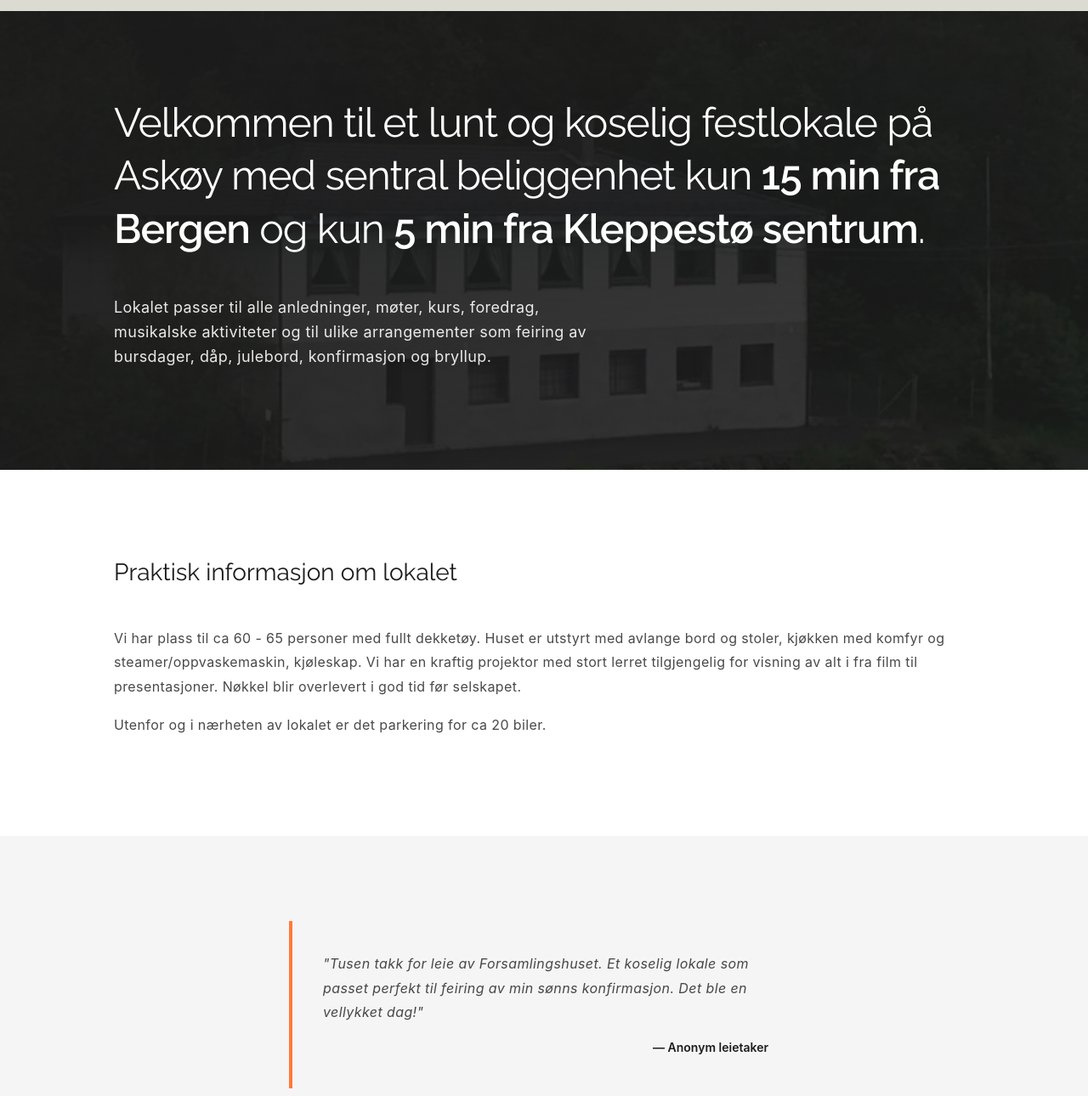
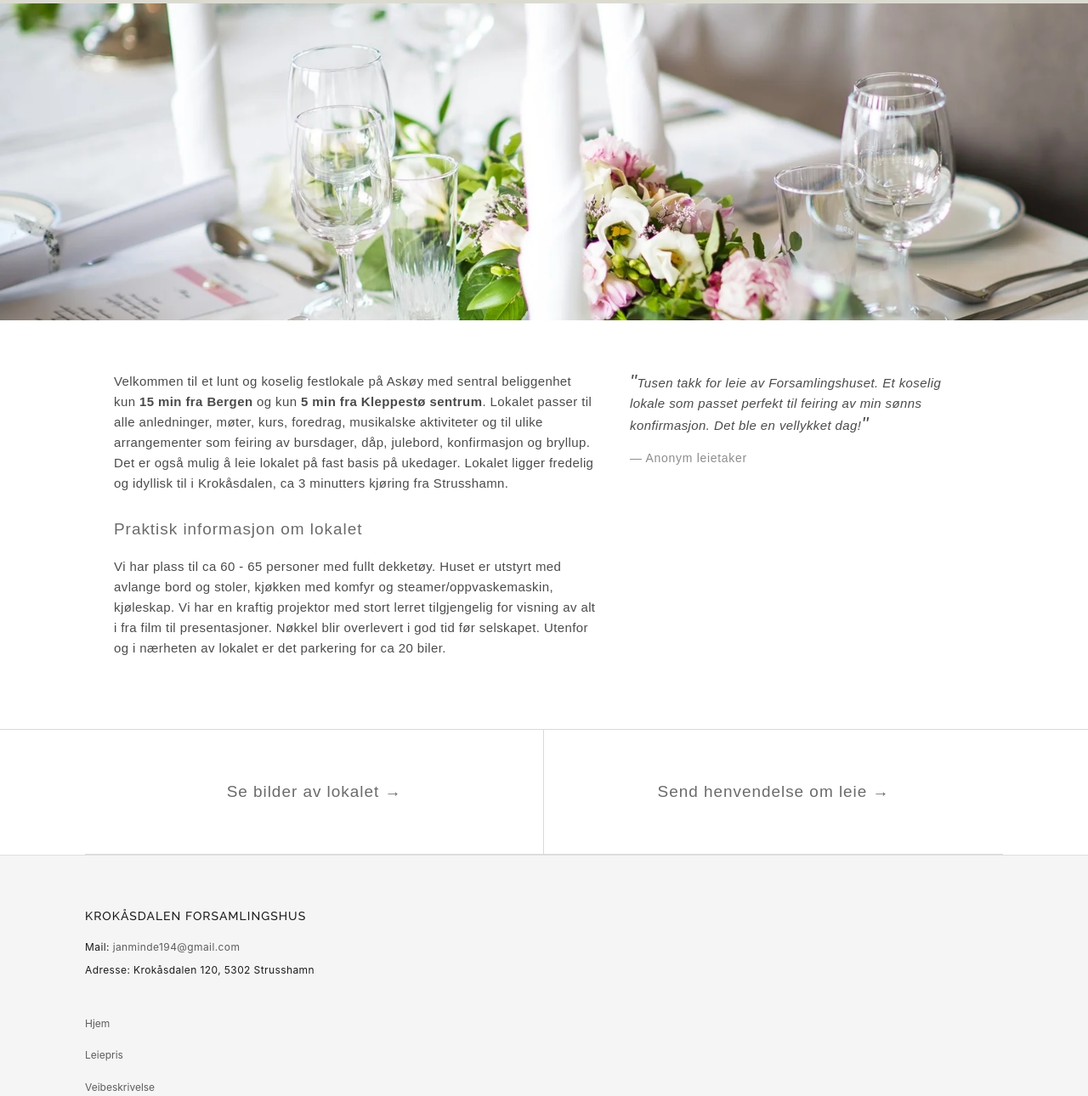
Before and after one commit to fagerli/forsamlingshuset, a plain HTML site: page index.html in a window 1280 px wide. Shown: the part 128-1418 px from the top of the page at 85% size. Drawn offline with Linux system fonts and the light colour scheme.

Commit message:
frontpage ok for now

```diff
--- a/index.html
+++ b/index.html
@@ -95,53 +95,46 @@
     </header>
 
     <!-- Main Content -->
-    <main id="main" class="main">
-        <!-- Welcome Section with Image -->
-        <section class="index-section index-section-first has-image">
-            <div class="index-section-inner">
-                <div class="section-content">
-                    <h1 class="section-title">
-                        Velkommen til et lunt og koselig festlokale på Askøy med sentral beliggenhet kun <strong>15 min fra Bergen</strong> og kun <strong>5 min fra Kleppestø sentrum</strong>.
-                    </h1>
-                    <p class="section-description">
-                        Lokalet passer til alle anledninger, møter, kurs, foredrag, musikalske aktiviteter og til ulike arrangementer som feiring av bursdager, dåp, julebord, konfirmasjon og bryllup.
-                    </p>
+    <main id="page" role="main">
+        <div id="content" class="main-content">
+            <!-- Hero Image -->
+            <div class="hero-image">
+                <img src="assets/images/hero.jpg" alt="Krokåsdalen forsamlingshus">
+            </div>
+
+            <!-- Content Grid -->
+            <div class="content-grid">
+                <div class="content-left">
+                    <p>Velkommen til et lunt og koselig festlokale på Askøy med sentral beliggenhet kun <strong>15 min fra Bergen</strong> og kun <strong>5 min fra Kleppestø sentrum</strong>. Lokalet passer til alle anledninger, møter, kurs, foredrag, musikalske aktiviteter og til ulike arrangementer som feiring av bursdager, dåp, julebord, konfirmasjon og bryllup. Det er også mulig å leie lokalet på fast basis på ukedager. Lokalet ligger fredelig og idyllisk til i Krokåsdalen, ca 3 minutters kjøring fra Strusshamn.</p>
+
+                    <h3>Praktisk informasjon om lokalet</h3>
+
+                    <p>Vi har plass til ca 60 - 65 personer med fullt dekketøy. Huset er utstyrt med avlange bord og stoler, kjøkken med komfyr og steamer/oppvaskemaskin, kjøleskap. Vi har en kraftig projektor med stort lerret tilgjengelig for visning av alt i fra film til presentasjoner. Nøkkel blir overlevert i god tid før selskapet. Utenfor og i nærheten av lokalet er det parkering for ca 20 biler.</p>
+                </div>
+
+                <div class="content-right">
+                    <figure class="testimonial-block">
+                        <blockquote>
+                            <p><span>"</span>Tusen takk for leie av Forsamlingshuset. Et koselig lokale som passet perfekt til feiring av min sønns konfirmasjon. Det ble en vellykket dag!<span>"</span></p>
+                        </blockquote>
+                        <figcaption>— Anonym leietaker</figcaption>
+                    </figure>
                 </div>
             </div>
-        </section>
 
-        <!-- Info Section -->
-        <section class="index-section">
-            <div class="section-content">
-                <h2>Praktisk informasjon om lokalet</h2>
-                <p>Vi har plass til ca 60 - 65 personer med fullt dekketøy. Huset er utstyrt med avlange bord og stoler, kjøkken med komfyr og steamer/oppvaskemaskin, kjøleskap. Vi har en kraftig projektor med stort lerret tilgjengelig for visning av alt i fra film til presentasjoner. Nøkkel blir overlevert i god tid før selskapet.</p>
-                <p>Utenfor og i nærheten av lokalet er det parkering for ca 20 biler.</p>
-            </div>
-        </section>
+            <!-- Divider -->
+            <hr class="content-divider">
 
-        <!-- Testimonial Section -->
-        <section class="index-section testimonial-section">
-            <div class="section-content">
-                <blockquote class="testimonial">
-                    <p>"Tusen takk for leie av Forsamlingshuset. Et koselig lokale som passet perfekt til feiring av min sønns konfirmasjon. Det ble en vellykket dag!"</p>
-                    <footer>— Anonym leietaker</footer>
-                </blockquote>
-            </div>
-        </section>
-
-        <!-- CTA Links Section -->
-        <section class="index-section cta-section">
-            <div class="section-content">
-                <div class="cta-links">
-                    <div class="cta-link">
-                        <h3><a href="bildegalleri.html">Se bilder av lokalet →</a></h3>
-                    </div>
-                    <div class="cta-link">
-                        <h3><a href="kontakt.html">Send henvendelse om leie →</a></h3>
-                    </div>
+            <!-- CTA Section -->
+            <div class="cta-grid">
+                <div class="cta-item">
+                    <h3><a href="bildegalleri.html">Se bilder av lokalet →</a></h3>
+                </div>
+                <div class="cta-item">
+                    <h3><a href="kontakt.html">Send henvendelse om leie →</a></h3>
                 </div>
             </div>
-        </section>
+        </div>
     </main>
 
     <!-- Footer -->
--- a/styles.css
+++ b/styles.css
@@ -345,77 +345,159 @@ a:hover {
 }
 
 /* ===== MAIN CONTENT ===== */
-.main {
-    width: 100%;
-}
-
-.index-section {
-    padding: 100px 34px;
+#page {
     max-width: 100%;
     margin: 0 auto;
 }
 
-.index-section.index-section-first {
-    background: linear-gradient(135deg, rgba(28, 28, 28, 0.95), rgba(28, 28, 28, 0.85)),
-                url('assets/images/forsamlingshuset.jpg');
-    background-size: cover;
-    background-position: center;
-    background-attachment: fixed;
-    color: #fff;
-    min-height: 500px;
-    display: flex;
-    align-items: center;
-    justify-content: center;
+#content {
+    width: 100%;
 }
 
-.section-content {
+.main-content {
+    width: 100%;
+    margin: 0 auto;
+}
+
+/* Hero Image */
+.hero-image {
+    width: 100%;
+    max-width: 100%;
+    display: block;
+    position: relative;
+    padding-bottom: 29.15%;
+    height: 0;
+    overflow: hidden;
+}
+
+.hero-image img {
+    position: absolute;
+    top: 0;
+    left: 0;
+    width: 100%;
+    height: 100%;
+    object-fit: cover;
+    display: block;
+}
+
+/* Content Grid */
+.content-grid {
+    display: grid;
+    grid-template-columns: 7fr 5fr;
+    gap: 40px;
     max-width: 1080px;
     margin: 0 auto;
-    padding: 0 34px;
+    padding: 60px 34px;
+    background: #fff;
 }
 
-.index-section.index-section-first .section-title {
-    color: #fff;
-    font-size: 48px;
-    font-weight: 400;
-    line-height: 1.3;
-    margin-bottom: 1em;
+.content-left {
+    grid-column: 1;
 }
 
-.index-section.index-section-first .section-title strong {
-    font-weight: 600;
+.content-right {
+    grid-column: 2;
 }
 
-.index-section.index-section-first .section-description {
-    color: rgba(255, 255, 255, 0.9);
-    font-size: 18px;
-    line-height: 1.6;
-    max-width: 600px;
+.content-left p,
+.content-right p {
+    font-family: 'futura-pt', sans-serif;
+    font-weight: 400;
+    font-size: 15px;
+    letter-spacing: 0.4px;
+    line-height: 1.6em;
+    color: rgba(0, 0, 0, 0.71);
+    margin: 0 0 1.5em;
 }
 
-.index-section:nth-child(2) {
-    background-color: #fff;
+.content-left h3 {
+    font-family: 'futura-pt', sans-serif;
+    font-weight: 500;
+    font-size: 19px;
+    letter-spacing: 0.05em;
+    line-height: 1.4em;
+    color: #6c6a6a;
+    margin: 1.5em 0 1em;
 }
 
-.index-section:nth-child(3) {
-    background-color: #f5f5f5;
+/* Testimonial Block */
+.testimonial-block {
+    margin: 0;
+    padding: 0;
 }
 
-.index-section:nth-child(4) {
-    background-color: #fff;
+.testimonial-block blockquote {
+    margin: 0;
+    padding: 0;
+    font-style: italic;
+    font-family: 'futura-pt', sans-serif;
+    color: rgba(0, 0, 0, 0.71);
+    line-height: 1.6em;
 }
 
-.index-section h2 {
-    font-size: 28px;
-    font-weight: 400;
-    margin-bottom: 1.5em;
-    margin-top: 0;
+.testimonial-block blockquote p {
+    font-size: 15px;
+    margin: 0 0 1em 0;
 }
 
-.index-section p {
-    color: rgba(28, 28, 28, 0.8);
-    font-size: 16px;
-    line-height: 1.8;
+.testimonial-block blockquote span {
+    font-size: 1.5em;
+}
+
+.testimonial-block figcaption {
+    margin-top: 1em;
+    font-family: 'futura-pt', sans-serif;
+    font-size: 14px;
+    color: rgba(28, 28, 28, 0.5);
+    font-weight: 400;
+    letter-spacing: 0.05em;
+}
+
+/* Content Divider */
+.content-divider {
+    border: none;
+    border-top: 1px solid rgba(0, 0, 0, 0.15);
+    margin: 0;
+    max-width: 100%;
+    background: transparent;
+}
+
+/* CTA Grid */
+.cta-grid {
+    display: grid;
+    grid-template-columns: 1fr 1fr;
+    max-width: 1080px;
+    margin: 0 auto;
+    padding: 0;
+    background: #fff;
+}
+
+.cta-item {
+    padding: 60px 34px;
+    text-align: center;
+    border-bottom: 1px solid rgba(0, 0, 0, 0.15);
+}
+
+.cta-item:nth-child(odd) {
+    border-right: 1px solid rgba(0, 0, 0, 0.15);
+}
+
+.cta-item h3 {
+    margin: 0;
+    font-family: 'futura-pt', sans-serif;
+    font-weight: 400;
+    font-size: 19px;
+    letter-spacing: 0.05em;
+    line-height: 1.4em;
+}
+
+.cta-item h3 a {
+    color: #6c6a6a;
+    text-decoration: none;
+}
+
+.cta-item h3 a:hover {
+    color: #1c1c1c;
 }
 
 /* Testimonial */
@@ -586,7 +668,36 @@ a:hover {
     .logo-image {
         max-height: 40px;
     }
+    /* Content Grid - Stack on mobile */
+    .content-grid {
+        grid-template-columns: 1fr;
+        gap: 40px;
+        padding: 40px 20px;
+    }
 
+    .content-left {
+        grid-column: 1;
+    }
+
+    .content-right {
+        grid-column: 1;
+    }
+
+    .cta-grid {
+        grid-template-columns: 1fr;
+        padding: 0;
+    }
+
+    .cta-item {
+        padding: 40px 20px;
+        border-right: none;
+        border-bottom: 1px solid rgba(0, 0, 0, 0.15);
+    }
+
+    .cta-item:last-child {
+        border-bottom: none;
+    }
+}
     .index-section {
         padding: 50px 20px;
     }
```
Also changed, not shown: assets/images/hero.jpg (added).
